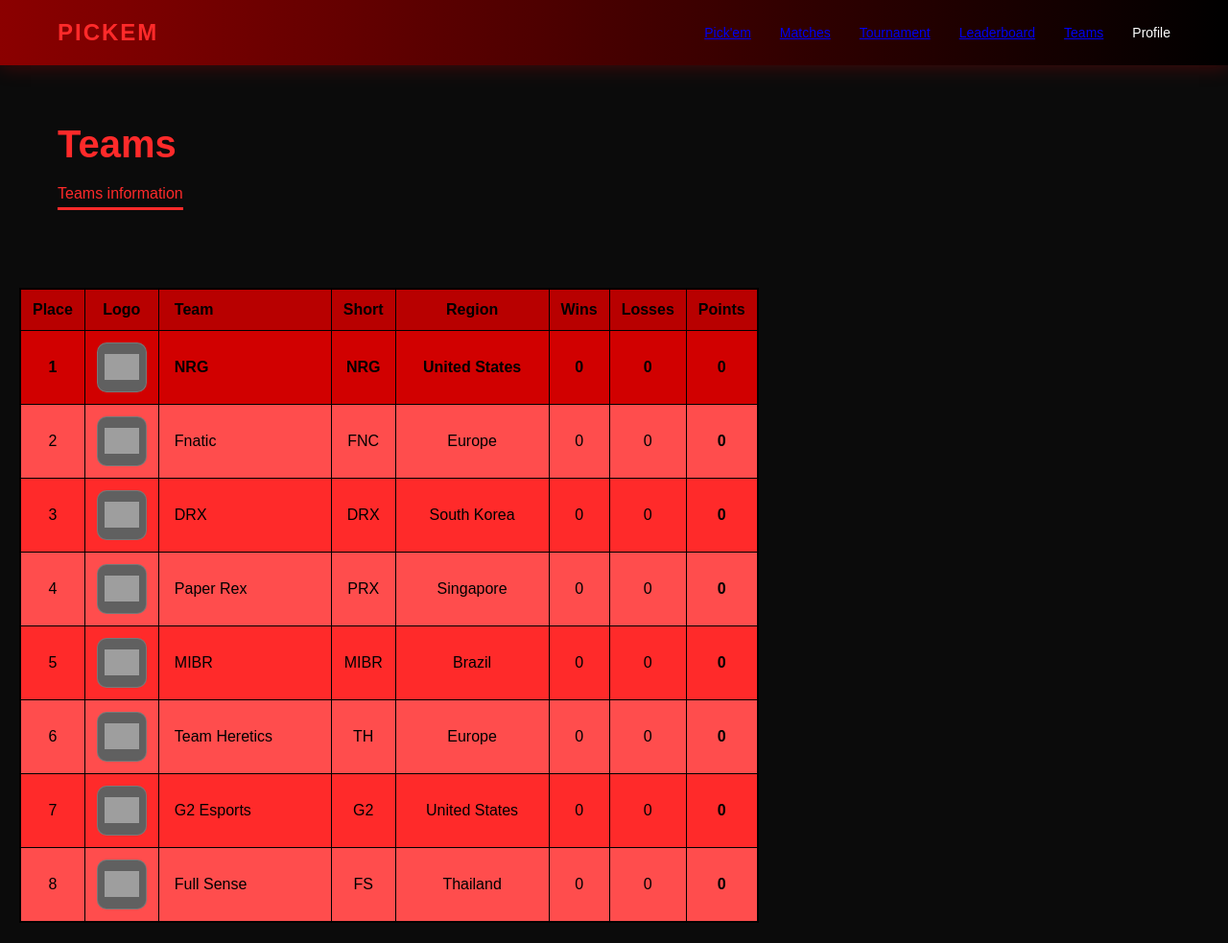
After one commit to kanoon201/CPE_Project, a Flask app: page /teams in a window 1280 px wide. The commit adds this page. Shown: the whole page at 96% size. Run offline with Flask 3, Linux system fonts and the light colour scheme; data comes from the database, SQL or seed files in the repository; both versions use the stored data as it was after the commit; grey boxes are pictures that could not be loaded.

Commit message:
Team information, pickem include data system, goto anthor pages

```diff
--- a/backend/app.py
+++ b/backend/app.py
@@ -21,6 +21,46 @@ def predict_page():
     if "username" not in session:
         return redirect(url_for("login"))
     return render_template("index.html", logged_in=True)
+
+@app.route("/submit_prediction", methods=["POST"])
+def submit_prediction():
+
+    # 1. เช็ก login
+    if "user_id" not in session:
+        return {"error": "unauthorized"}, 401
+
+    data = request.json
+    match_id = data["match_id"]
+    predict_winner = data["predict_winner"]
+    predict_score = data["predict_score"]
+
+    user_id = session["user_id"]
+
+    conn = get_mysql_connection()
+    cursor = conn.cursor()
+
+    try:
+        cursor.execute(
+            """
+            INSERT INTO Pickem_DATA
+            (Match_id, User_id, Predict_Winner, Predict_Score)
+            VALUES (%s, %s, %s, %s)
+            ON DUPLICATE KEY UPDATE
+                Predict_Winner = VALUES(Predict_Winner),
+                Predict_Score  = VALUES(Predict_Score)
+            """,
+            (match_id, user_id, predict_winner, predict_score)
+        )
+        conn.commit()
+        print("✅ INSERT SUCCESS")
+    except Exception as e:
+        print("DB ERROR:", e)
+        return {"status": "error"}, 500
+    finally:
+        cursor.close()
+        conn.close()
+
+    return {"status": "success"}
 
 @app.route("/register", methods=["GET", "POST"])
 def register():
@@ -93,5 +133,27 @@ def logout():
     return redirect(url_for("index"))
 
 
+@app.route("/teams")
+def teams_page():
+    conn = get_mysql_connection()
+    cursor = conn.cursor(dictionary=True)
+
+    cursor.execute("""
+        SELECT Teamname, Shortname, Region, Logo, Wins, Losses, Points
+        FROM Team
+        ORDER BY Points DESC
+    """)
+    teams = cursor.fetchall()
+
+    cursor.close()
+    conn.close()
+
+    return render_template(
+        "teams.html",
+        teams=teams,
+        logged_in=("username" in session)
+    )
+
+
 if __name__ == '__main__':
     app.run(host='0.0.0.0', port=5001, debug=True)
--- a/backend/db.py
+++ b/backend/db.py
@@ -12,7 +12,7 @@ def get_mysql_connection():
         connection = mysql.connector.connect(
             host=os.getenv("MYSQL_HOST", "localhost"),
             user=os.getenv("MYSQL_USER", "root"),
-            password=os.getenv("MYSQL_PASSWORD", "prdt4win"),
+            password=os.getenv("MYSQL_PASSWORD", "root"),
             database=os.getenv("MYSQL_DATABASE", "pickem_db"),
             port=int(os.getenv("MYSQL_PORT", 3306))
         )
--- a/frontend/static/styles.css
+++ b/frontend/static/styles.css
@@ -196,3 +196,98 @@
       flex-direction:column;
     }
   }
+
+
+/* TEAM SECTION */
+  .team-container {
+  display: grid;
+  grid-template-columns: repeat(auto-fill, minmax(220px, 1fr));
+  gap: 20px;
+  padding: 20px;
+}
+
+.team-card {
+  border: 1px solid red;
+  border-radius: 12px;
+  padding: 16px;
+  background: linear-gradient(135deg, #1a0000, #000);
+  color: white;
+}
+
+.team-card h2 {
+  margin-bottom: 8px;
+  color: #ff3b3b;
+}
+
+/* TEAM TABLE – RED BACKGROUND / BLACK TEXT */
+.team-table {
+  width: 95%;
+  margin: 1px auto;   /* ⬆️ ขยับขึ้น */
+  border-collapse: collapse;
+  background-color: #ff2a2a;   /* 🔴 พื้นหลังแดง */
+  color: #000;                 /* ⚫ ข้อความดำ */
+  border: 2px solid #000;
+}
+
+.team-table th,
+.team-table td {
+  border: 1px solid #000;      /* เส้นตารางสีดำ */
+  padding: 12px;
+  text-align: center;
+}
+
+/* หัวตาราง */
+.team-table th {
+  background-color: #b80000;   /* 🔴 แดงเข้ม */
+  color: #000;                 /* ⚫ ตัวอักษรดำ */
+  font-weight: bold;
+}
+
+/* แถวสลับสี */
+.team-table tr:nth-child(even) {
+  background-color: #ff4d4d;   /* 🔴 แดงอ่อน */
+}
+
+/* hover */
+.team-table tr:hover {
+  background-color: #ff6b6b;
+}
+
+.logo-box {
+  background: #606060;
+  padding: 6px;
+  border-radius: 10px;
+  width: 52px;
+  height: 52px;
+
+  border: 1px solid rgba(255,255,255,0.15); /* เพิ่มเส้นบาง */
+}
+
+/* โลโก้ */
+.team-logo {
+  width: 36px;
+  height: 36px;
+  object-fit: contain;
+}
+
+/* hover เพิ่มความรู้สึก interactive */
+.team-table tr:hover .logo-box {
+  box-shadow: 0 0 12px rgba(0,0,0,0.9);
+}
+
+.team-table tbody tr:first-child {
+  background-color: #d10000; /* แดงเข้มกว่า */
+  font-weight: bold;
+}
+
+/* ขยายคอลัมน์ Team */
+.team-table .col-team {
+  min-width: 180px;   /* ปรับได้ตามใจ */
+  text-align: left;   /* อ่านง่ายขึ้น */
+  padding-left: 16px;
+}
+
+/* ขยายคอลัมน์ Region */
+.team-table .col-region {
+  min-width: 160px;
+}
--- /dev/null
+++ b/frontend/template/teams.html
@@ -0,0 +1,77 @@
+<!DOCTYPE html>
+<html lang="en">
+<head>
+  <meta charset="UTF-8">
+  <title>Teams</title>
+  <link rel="stylesheet" href="{{ url_for('static', filename='styles.css') }}">
+</head>
+
+<body>
+<div class="navbar">
+  <div class="logo">PICKEM</div>
+  <div class="nav-links">
+    <a href="/predict">Pick'em</a>
+    <a href="/matches">Matches</a>
+    <a href="/tournament">Tournament</a>
+    <a href="/leaderboard">Leaderboard</a>
+    <a href="/teams">Teams</a>
+
+    {% if logged_in %}
+        <span class="user-name">{{ session['username'] }}</span>
+        <a href="/logout" class="logout-link">Log out</a>
+    {% else %}
+        <span>Profile</span>
+    {% endif %}
+  </div>
+</div>
+<div class="header">
+  <h1>Teams</h1>
+  <div class="tabs">
+    <span class="active">Teams information</span>
+  </div>
+</div>
+
+<div class="team-container">
+  <table class="team-table">
+    <thead>
+    <tr>
+        <th>Place</th>
+        <th class="col-logo">Logo</th>
+        <th class="col-team">Team</th>
+        <th>Short</th>
+        <th class="col-region">Region</th>
+        <th>Wins</th>
+        <th>Losses</th>
+        <th>Points</th>
+    </tr>
+    </thead>
+
+    <tbody>
+    {% for team in teams %}
+    <tr>
+        <td>{{ loop.index }}</td>
+
+        <td class="col-logo">
+        {% if team.Logo %}
+            <div class="logo-box">
+            <img src="{{ team.Logo }}" alt="{{ team.Teamname }}" class="team-logo">
+            </div>
+        {% else %}
+            <span>-</span>
+        {% endif %}
+        </td>
+
+        <td class="col-team">{{ team.Teamname }}</td>
+        <td>{{ team.Shortname }}</td>
+        <td class="col-region">{{ team.Region }}</td>
+        <td>{{ team.Wins }}</td>
+        <td>{{ team.Losses }}</td>
+        <td><strong>{{ team.Points }}</strong></td>
+    </tr>
+    {% endfor %}
+    </tbody>
+  </table>
+</div>
+
+</body>
+</html>
```
Also changed, not shown: backend/pickem_database.sql (+33 -1 lines), frontend/template/index.html (+132 -31 lines), ไม่มีชื่อ.png (added), 1 other file.
